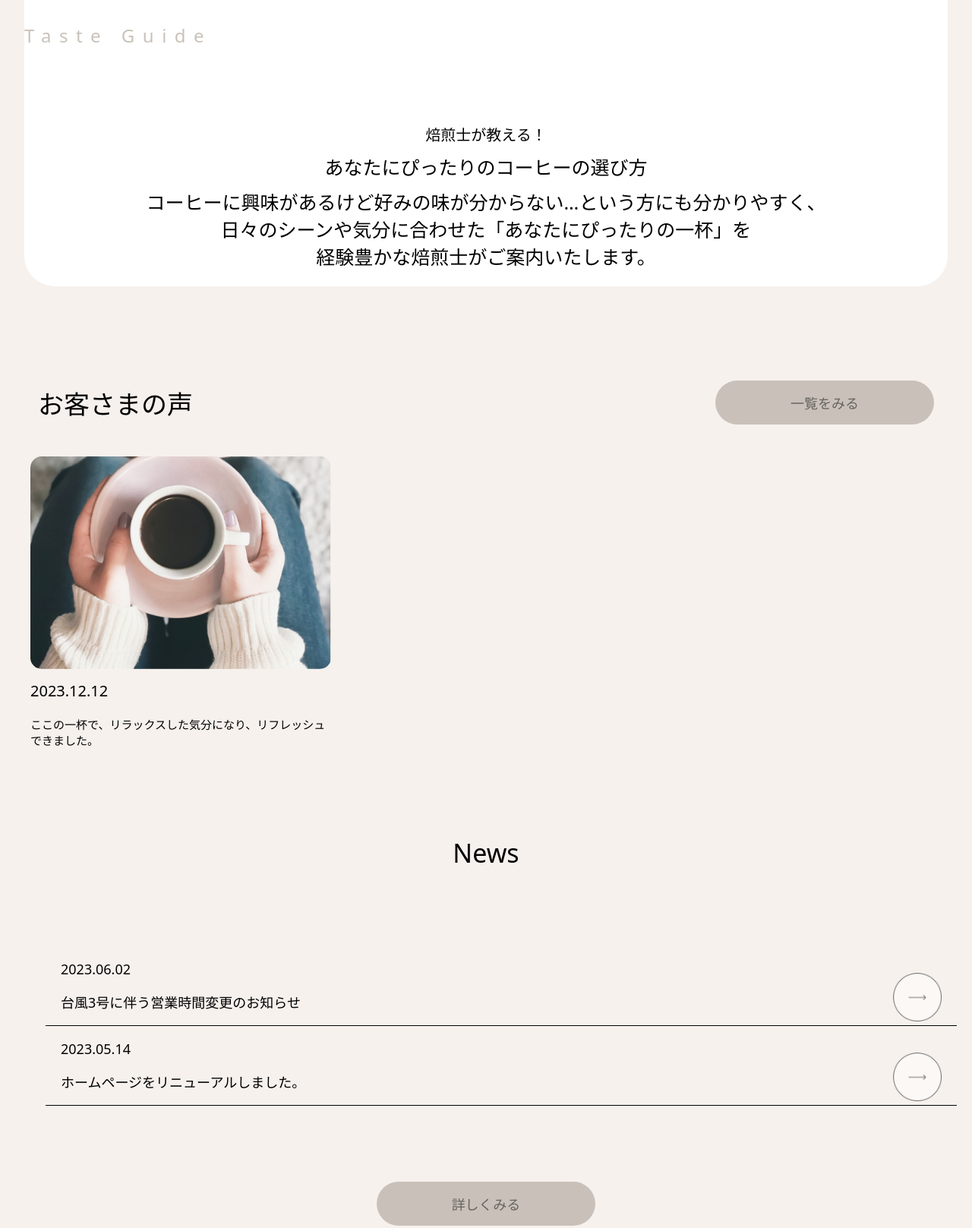
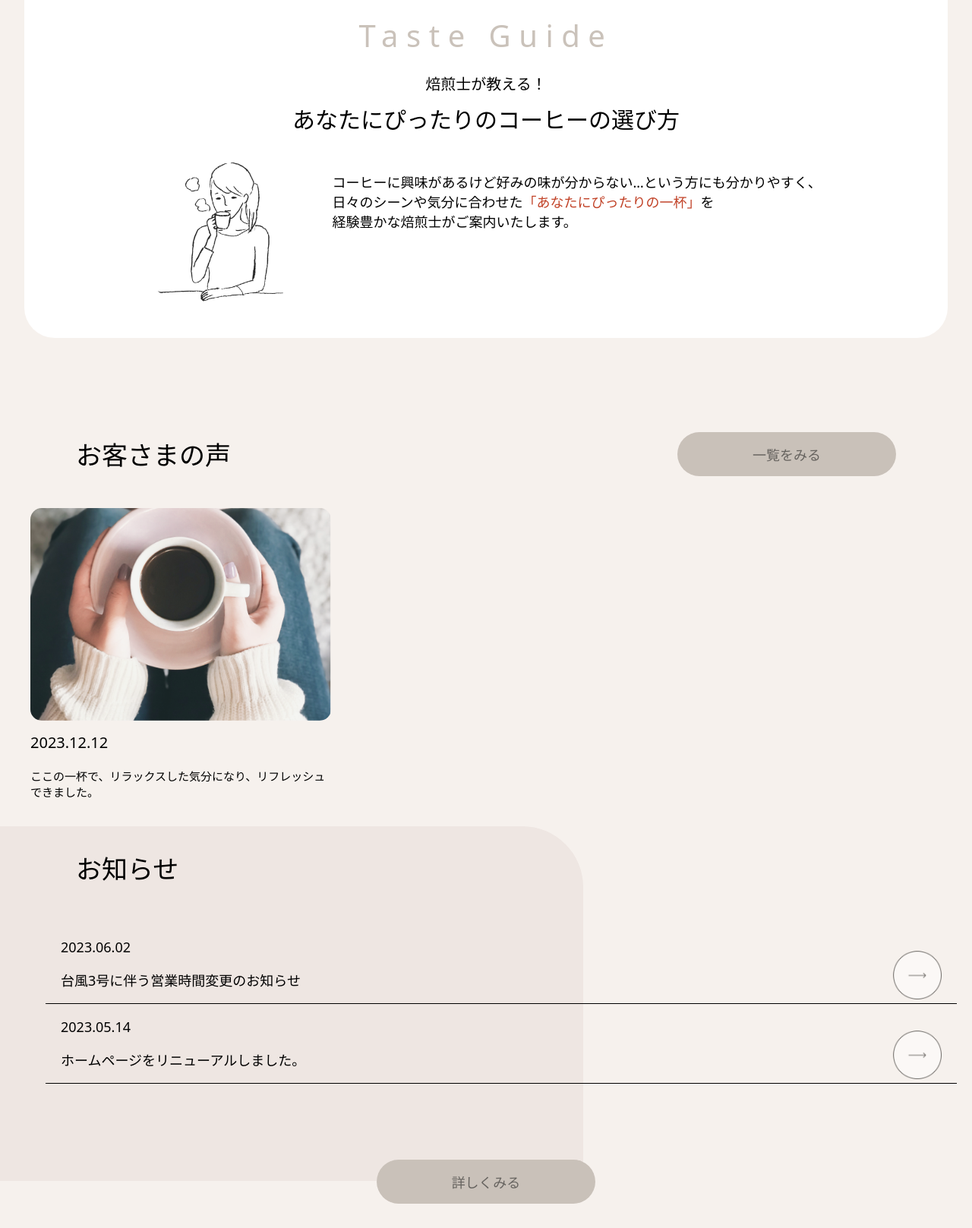
Before and after one commit to KoguroRisa/yorisoi-coffee, a plain HTML site: page index.html in a window 1280 px wide. Shown: the part 2900-4517 px from the top of the page at 76% size. Drawn offline with nearby package versions, Linux system fonts and the light colour scheme; a web font is replaced by a local one.

Commit message:
画面レイアウト修正

```diff
--- a/assets/css/common.css
+++ b/assets/css/common.css
@@ -25,7 +25,7 @@ h1 {
 }
 
 h2 {
-  font-size: 2.4rem;
+  font-size: 3rem;
   font-weight: 400;
   line-height: 30px;
   /* 42.857% */
@@ -166,14 +166,14 @@ section {
 
 /* コンテンツのタイトル */
 article h1 {
-  text-align: center;
+  text-align: left;
 
 }
 
 /* 私たちの想い */
-#concept {
+/* #concept {
   text-align: left;
-}
+} */
 
 .concept {
   display: flex;
@@ -222,7 +222,7 @@ article h1 {
 
 /* こだわり */
 #quality {
-  text-align: left;
+  /* text-align: left; */
   z-index: 10;
 }
 
@@ -306,7 +306,7 @@ article h1 {
 }
 
 /* 取り扱い商品 */
-.product {
+.whiteframe {
   background-color: #FFF;
   border-radius: 4rem;
   padding: 1vw 0;
@@ -319,7 +319,7 @@ article h1 {
 }
 
 #product-gallery {
-  align-items: left;
+  /* align-items: left; */
   margin: 2rem 10rem;
 }
 
@@ -385,33 +385,55 @@ article h1 {
 
 
 #tasteguide {
-  margin: 0 auto 10rem auto;
+  text-align: center;
+  font-size: 4rem;
 }
 
 .tasteguide-text {
   text-align: center;
 }
 
-.tasteguide-text p:nth-child(1) {
+.tasteguide-text hgroup p:nth-child(1) {
   font-size: 2rem;
   margin: 0;
 }
 
-.tasteguide-text p:nth-child(2) {
-  font-size: 2.5rem;
+.tasteguide-text hgroup p:nth-child(2) {
+  font-size: 3rem;
   margin: 1rem;
 }
 
-.tasteguide-text p:nth-child(3) {
+/* .tasteguide-text p:nth-child(1) {
   font-size: 1.8rem;
   margin: 5rem;
+} */
+
+.tasteguide-text>div {
+  display: flex;
+  justify-content: space-evenly;
+  margin: 3rem 10%;
 }
+
+.tasteguide-text>div img {
+  width: 20%;
+  object-fit: cover;
+}
+
+.tasteguide-text>div p {
+  font-size: 1.8rem;
+  text-align: left;
+}
+
+.tasteguide-text>div p>span {
+  color: #C14126;
+}
+
 
 .voice-top {
   justify-content: space-between;
   align-items: center;
   display: flex;
-  margin: 0 5rem;
+  margin: 0 10rem;
 }
 
 .button-wrap {
@@ -437,8 +459,14 @@ article h1 {
   border-radius: 1.5rem;
 }
 
+.news-contents {
+  position: relative;
+
+}
+
 #news {
-  margin: 10rem 0;
+  margin: 5rem 10rem;
+  text-align: left;
 }
 
 .news-item {
@@ -461,8 +489,23 @@ article h1 {
   margin: 10rem auto;
 }
 
+.news-contents::before {
+  width: 60%;
+  left: 0;
+  top: -3rem;
+  border-radius: 0 8rem 0 0;
+  content: '';
+  display: block;
+  height: 100%;
+  background: #EEE6E2;
+  position: absolute;
+  z-index: -1;
+}
+
 #shop {
-  margin: 0 5rem;
+  margin: 3rem 10rem 1rem;
+  text-align: left;
+
 }
 
 .shop-contents {
@@ -495,7 +538,7 @@ article h1 {
 
 .shop-contents-img img {
   border-radius: 2.2rem;
-  box-shadow: 1.5rem 1.5rem 0 0 rgb(255, 255, 255)
+  box-shadow: 1.5rem 1.5rem 0 0 #EFE8E4
 }
 
 .footer-img {
--- a/index.html
+++ b/index.html
@@ -9,7 +9,9 @@
   <!-- <link rel="stylesheet" href="assets/css/style.css" /> -->
   <link rel="stylesheet" href="assets/js/slick-1.8.1/slick/slick.css" />
   <link rel="stylesheet" href="assets/js/slick-1.8.1/slick/slick-theme.css" />
+  <!-- <link rel="stylesheet" href="assets/css/common.css" /> -->
   <link rel="stylesheet" href="https://kogurorisa.github.io/yorisoi-coffee/assets/css/common.css" />
+
   <link
     href="https://fonts.googleapis.com/css2?family=Patrick+Hand&family=Zen+Kaku+Gothic+New:wght@400;500;700&family=Klee+One&display=swap"
     rel="stylesheet">
@@ -82,7 +84,7 @@
       </section>
 
       <!--取り扱い商品-->
-      <div class="product">
+      <div class="whiteframe">
         <section class="product-gallery">
           <h1 id="product-gallery">取り扱い商品</h1>
           <!--商品一覧-->
@@ -159,10 +161,14 @@
               <p>焙煎士が教える！</p>
               <p>あなたにぴったりのコーヒーの選び方</p>
             </hgroup>
+            <div>
+              <img src="assets/image/women.png" alt="">
               <p>
-              コーヒーに興味があるけど好みの味が分からない…という方にも分かりやすく、<br>日々のシーンや気分に合わせた「あなたにぴったりの一杯」を<br>
+                コーヒーに興味があるけど好みの味が分からない…という方にも分かりやすく、<br>日々のシーンや気分に合わせた<span>「あなたにぴったりの一杯」</span>を<br>
                 経験豊かな焙煎士がご案内いたします。
               </p>
+            </div>
+
           </div>
         </section>
       </div>
@@ -190,8 +196,10 @@
       </section>
 
       <!--ニュース-->
-      <h1 id="news">News</h1>
+      <div class="news-contents">
+        <h1 id="news">お知らせ</h1>
         <section class="news">
+
           <ul class="">
             <!--ニュースアイテムここから-->
             <li class="news-item">
@@ -218,13 +226,16 @@
             </li>
             <!--ニュースアイテムここまで-->
           </ul>
+
           <div class="button-wrap button-center">
             <a href="https://www.jorganic-coffee.jp/blog" class="-link">詳しくみる</a>
           </div>
+
         </section>
-
+      </div>
       <!--店舗情報-->
-      <h2 id="shop">店舗情報</h2>
+      <div class="whiteframe">
+        <h1 id="shop">店舗情報</h1>
         <section class="shop">
           <div class="shop-contents">
             <dl class="shop-contents-list">
@@ -242,6 +253,11 @@
                 <dd class="-desc">東京都きらり区<br>ながれぼしビル1F</dd>
               </div>
               <div class="-item">
+                <dt class="-head"></dt>
+                <dd class="-desc"><a href="https://maps.app.goo.gl/Gsui4uMKkyViJ88g9"
+                    style="border-bottom: 1px solid #4e4b49;">Google map</a></dd>
+              </div>
+              <div class="-item">
                 <dt class="-head">お問い合わせ</dt>
                 <dd class="-desc">000-111-2222</dd>
               </div>
@@ -255,6 +271,7 @@
             </div>
           </div>
         </section>
+      </div>
     </article>
   </main>
 
@@ -307,7 +324,7 @@
   </footer>
 
   <!-- TOPへ戻るボタン -->
-  <div class="pagetop"><a href="#">TOP</a></div>
+  <div class="pagetop"><a href="#">menu</a></div>
 
   <script src="https://code.jquery.com/jquery-3.3.1.js"></script>
   <script type="text/javascript" src="assets/js/slick-1.8.1/slick/slick.js"></script>
```
Also changed, not shown: 1 other file. Lines whose indentation alone changed are shown as unchanged.
